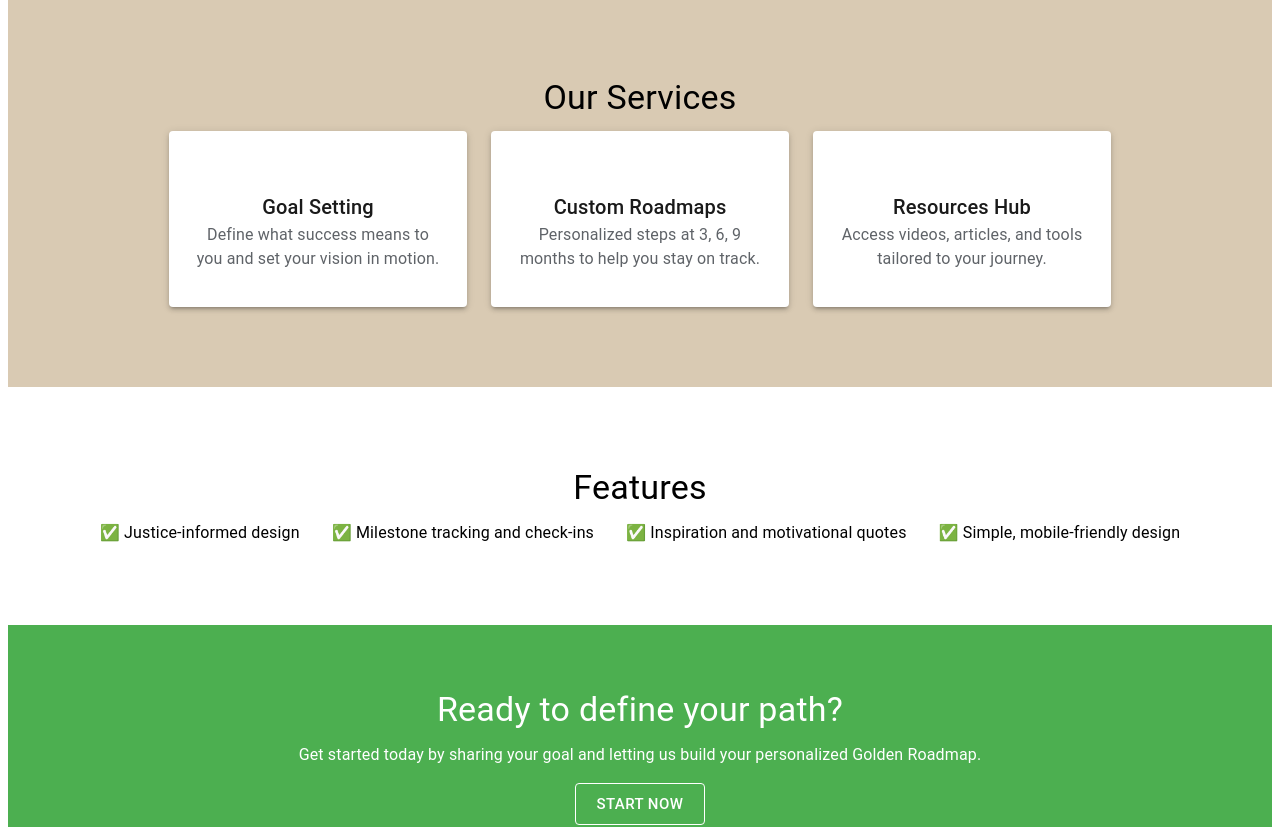
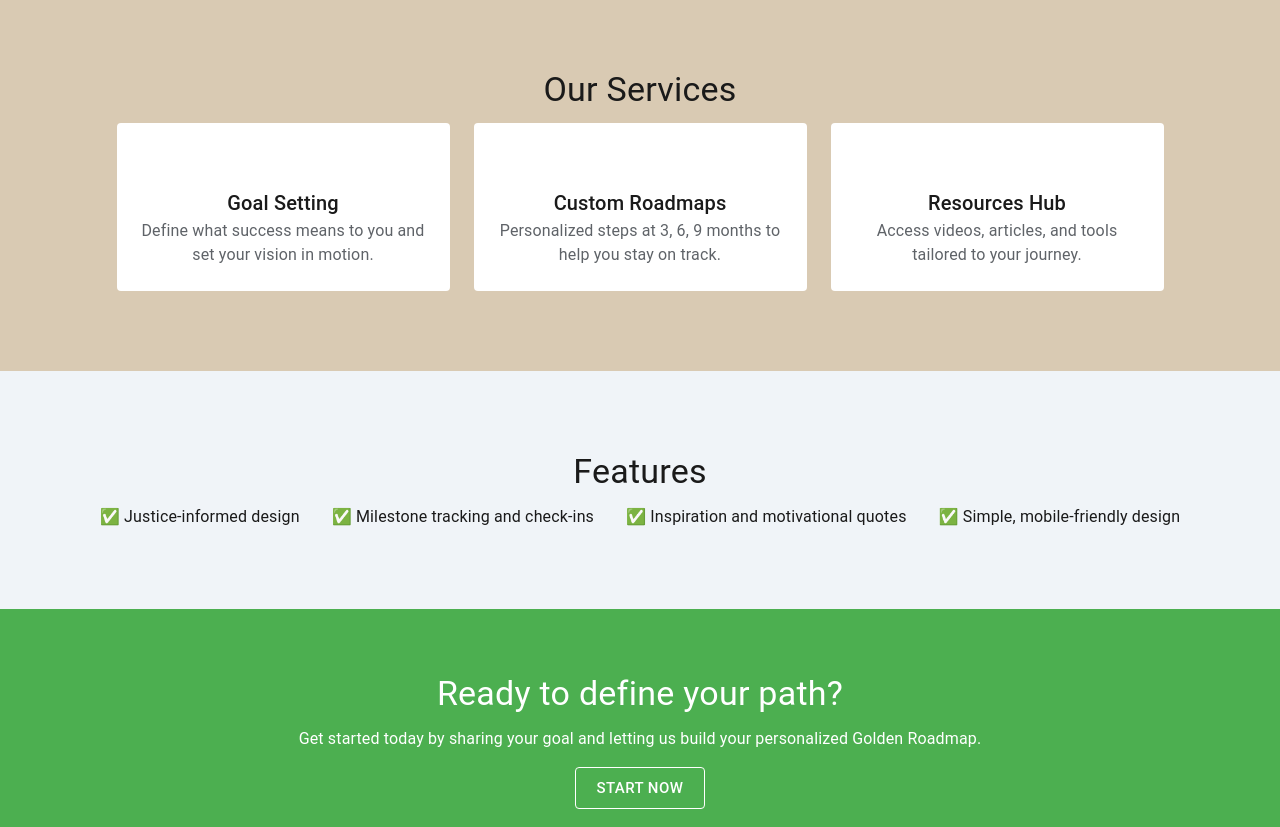
Before and after one commit to NC-6-2-Capstones/Pivot-Pioneers-FE, a React (Vite) app: page / in a window 1280 px wide. Shown: the part 760-1587 px from the top of the page. Built offline with nearby package versions, Linux system fonts and the light colour scheme; no server answers; some icons are missing.

Commit message:
Updated Cards- removed box shadow, added a CssBassline to the App.jsx to remove margin around website pages

```diff
--- a/src/App.jsx
+++ b/src/App.jsx
@@ -14,6 +14,7 @@ import UserProfilePage from './pages/UserProfilePage';
 import { UserProvider } from './contexts/UserContext';
 import RoadmapPage from './pages/RoadmapPage';
 import GeminiAIPage from './pages/GeminiAIPage';
+import CssBaseline from '@mui/material/CssBaseline';
 
 const theme = createTheme({
   palette: {
@@ -35,6 +36,7 @@ const App = () => {
     return (
         <UserProvider>
             <ThemeProvider theme={theme}>
+                <CssBaseline />
                 <AuthProvider>
                     <Router>
                         <Navbar />
--- a/src/pages/HomePage.jsx
+++ b/src/pages/HomePage.jsx
@@ -81,14 +81,13 @@ const HomePage = () => {
             ].map((item, i) => (
               <Grid item xs={12} md={4} key={i}>
                 <Paper
-                  elevation={3}
+                  elevation={0}
                   sx={{
                     p: 3,
                     display: 'flex',
                     flexDirection: 'column',
                     justifyCOntent: 'center',
-                    height: '128px',
-                    width: '250px',
+                    width: '333px',
                     textAlign: 'center'
                   }}>
                   <Box sx={{ mb: 2 }}>
```
